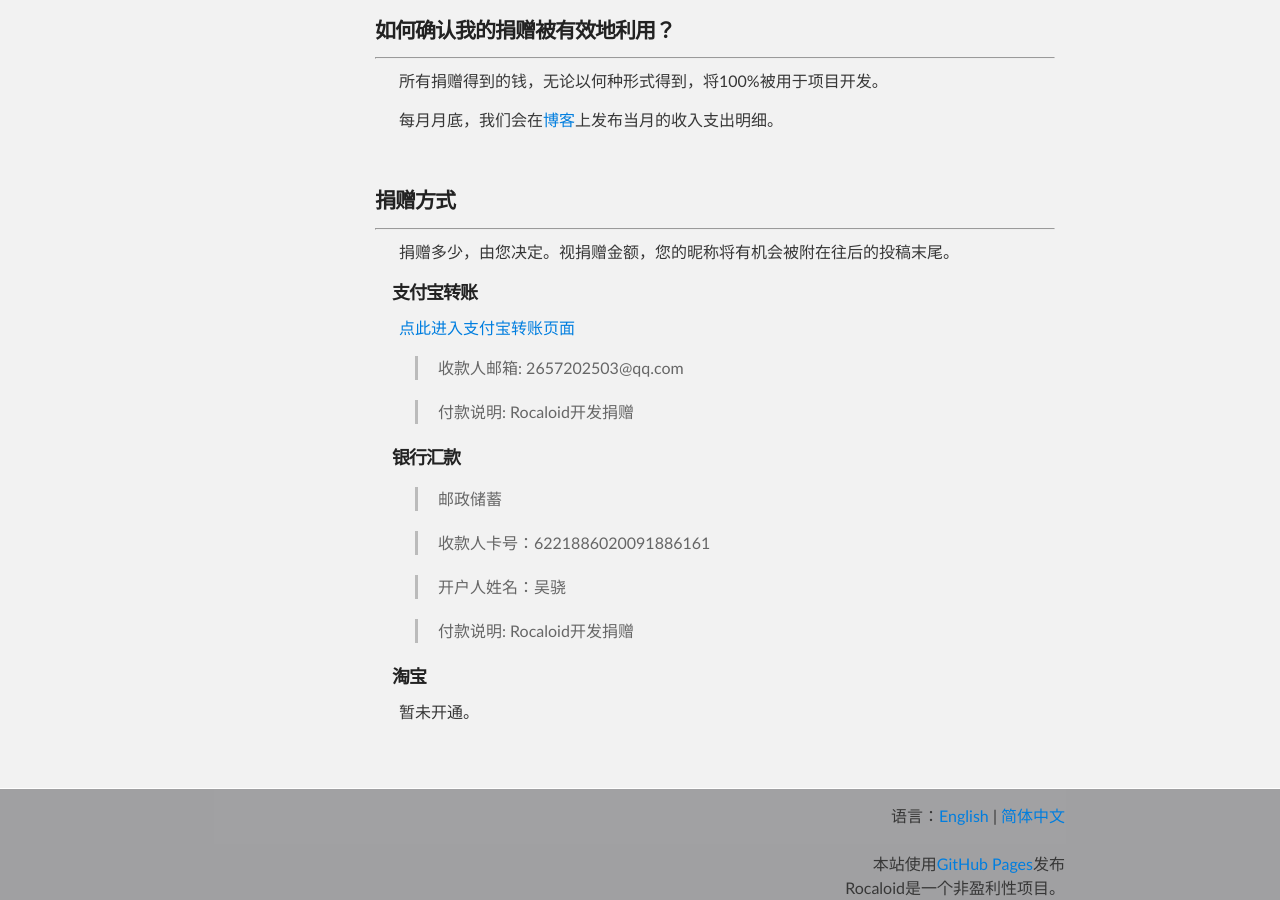
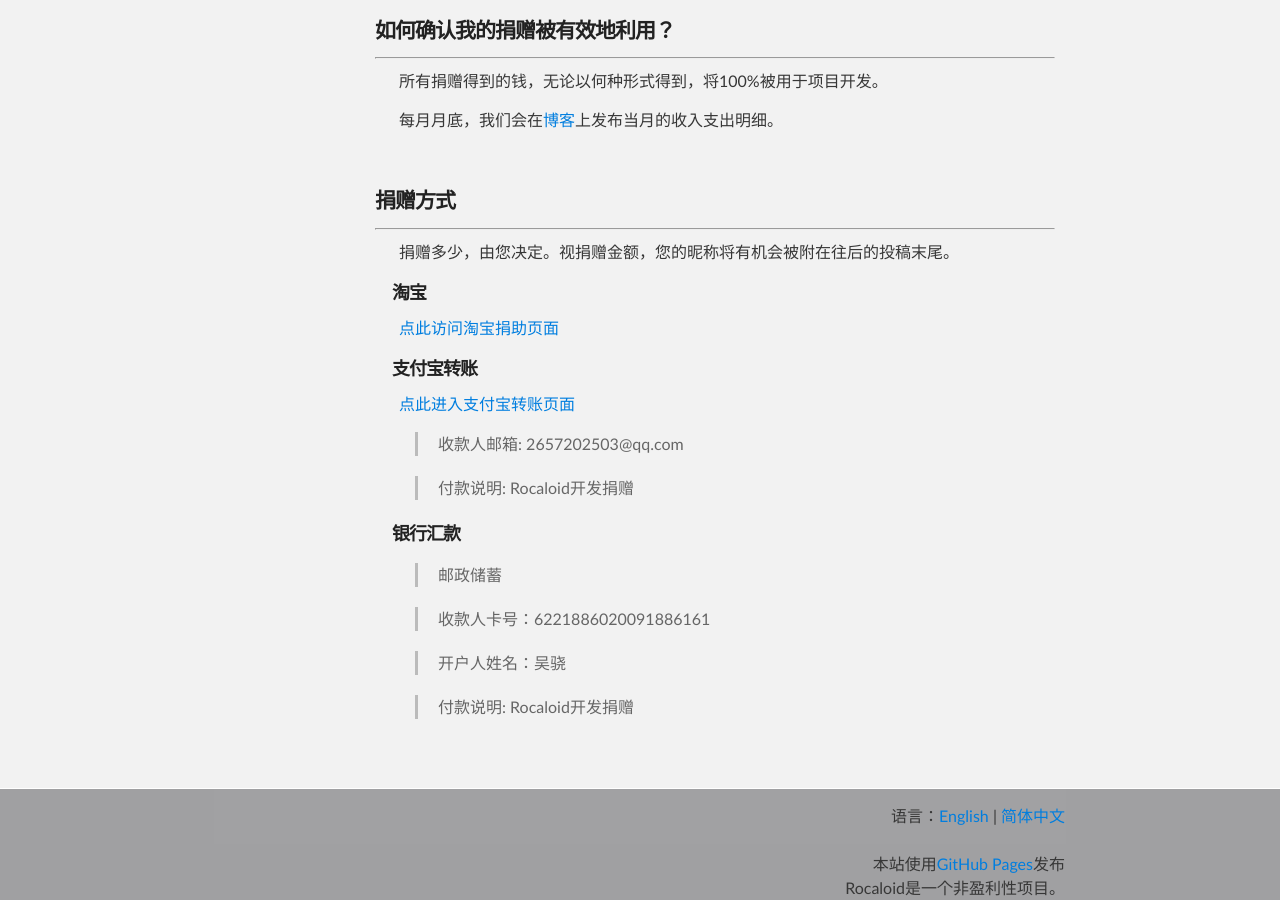
Before and after one commit to Rocaloid/Rocaloid.github.io, a Jekyll site: the page built from sub/zh/donation.md, in a window 1280 px wide and 900 px high, scrolled down 745 px. Built offline with Jekyll 4.4.1, drawn with Linux system fonts in a browser that asks for light colours; Markdown is read by kramdown in place of the engine named in the settings.

Commit message:
zh-cn donation-taobao

```diff
--- a/sub/zh/donation.md
+++ b/sub/zh/donation.md
@@ -43,6 +43,10 @@
 
 &emsp;&emsp;捐赠多少，由您决定。视捐赠金额，您的昵称将有机会被附在往后的投稿末尾。
 
+####&emsp;淘宝
+
+&emsp;&emsp;[点此访问淘宝捐助页面](http://item.taobao.com/item.htm?spm=0.0.0.0.g9TxzW&id=37026013364)
+
 ####&emsp;支付宝转账
 
 &emsp;&emsp;[点此进入支付宝转账页面](https://shenghuo.alipay.com/send/payment/fill.htm)
@@ -61,8 +65,4 @@
 
 > 付款说明: Rocaloid开发捐赠
 
-####&emsp;淘宝
-
-&emsp;&emsp;暂未开通。
-
 <br />
```
